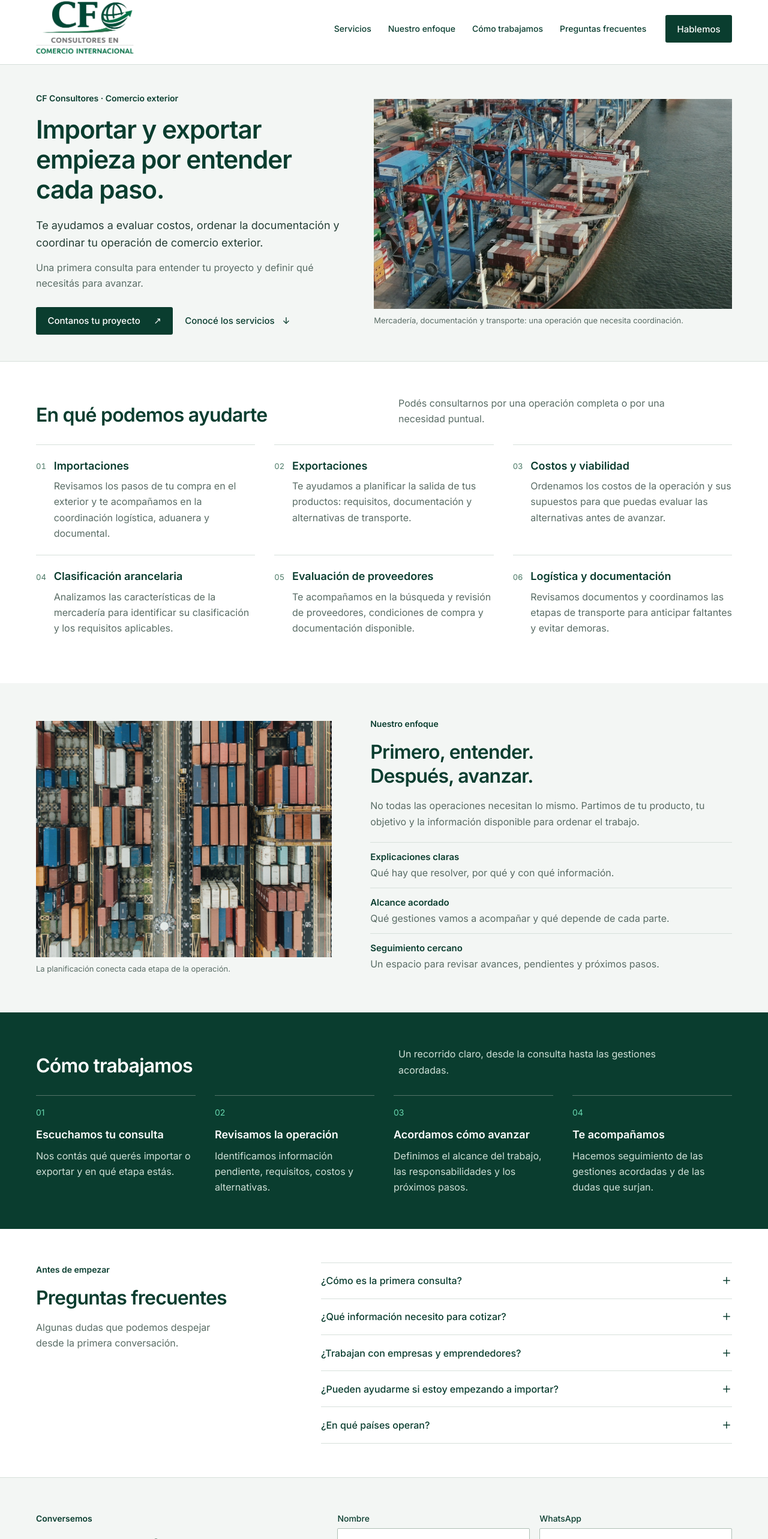
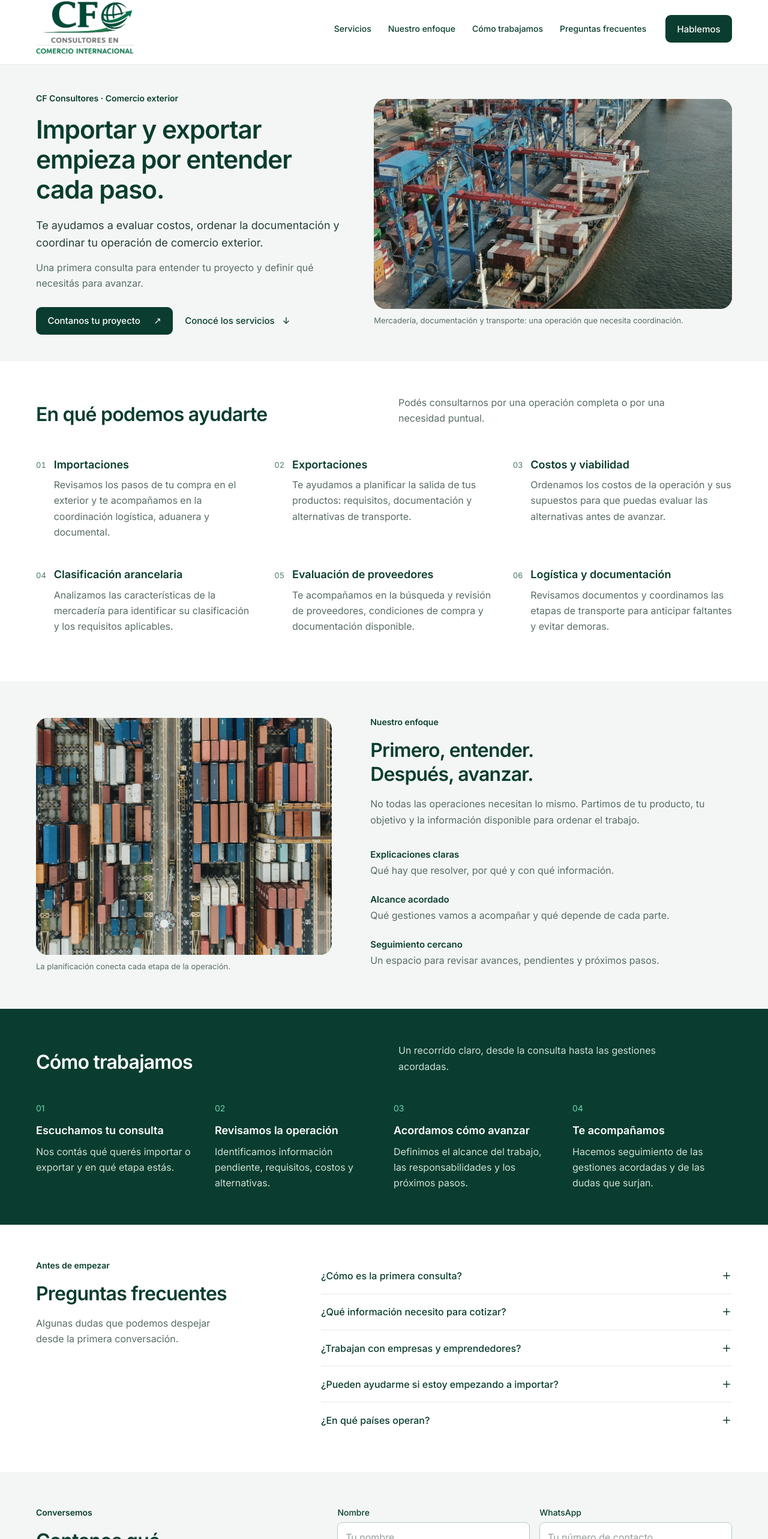
Before and after one commit to AlanTN13/cfsitioweb, a Next.js app: page / in a window 1280 px wide. Shown: the part 11-2577 px from the top of the page at 60% size. Built offline with nearby package versions, Linux system fonts and the light colour scheme.

Commit message:
Soften shapes and reduce repeated dividers (#3)
Co-authored-by: Tu Nombre <tu@email.com>

```diff
--- a/app/globals.css
+++ b/app/globals.css
@@ -6,7 +6,7 @@
   --primary: #0a3d2f;
   --accent: #10b981;
   --muted: #596c65;
-  --border: #d7e0db;
+  --border: #e3eae6;
   --card: #f3f6f4;
 }
 @theme inline {
@@ -35,7 +35,7 @@ p { color: var(--muted); }
 .site-width { width: min(100% - 4rem, 1160px); margin-inline: auto; }
 .section { padding-block: 3.5rem; scroll-margin-top: 130px; }
 .eyebrow { font-size: .875rem; font-weight: 600; color: var(--primary); margin-bottom: 1rem; }
-.button { min-height: 46px; padding: .7rem 1.15rem; display: inline-flex; align-items: center; justify-content: center; gap: 1.4rem; border: 1px solid transparent; border-radius: 3px; font-size: .9375rem; font-weight: 500; line-height: 1.4; text-decoration: none; }
+.button { min-height: 46px; padding: .7rem 1.15rem; display: inline-flex; align-items: center; justify-content: center; gap: 1.4rem; border: 1px solid transparent; border-radius: 9px; font-size: .9375rem; font-weight: 500; line-height: 1.4; text-decoration: none; }
 .button-primary { color: #fff; background: var(--primary); }
 .button-primary:hover:not(:disabled) { background: #125740; }
 .text-link { color: var(--primary); font-size: .9375rem; font-weight: 500; display: inline-flex; align-items: center; gap: .8rem; }
@@ -51,13 +51,13 @@ p { color: var(--muted); }
 .header-nav a:hover { text-decoration: underline; text-underline-offset: 5px; }
 .header-contact { margin-left: .5rem; }
 
-.hero { background: var(--card); border-bottom: 1px solid var(--border); padding-block: 2.75rem; }
+.hero { background: var(--card); padding-block: 2.75rem; }
 .hero-grid { display: grid; grid-template-columns: .95fr 1.1fr; align-items: center; gap: 3rem; }
 .hero-copy h1 { max-width: 500px; margin-bottom: 1.25rem; }
 .intro { font-size: 1.125rem; color: var(--foreground); line-height: 1.65; }
 .hero-detail { font-size: 1rem; margin-top: .8rem; }
 .hero-actions { display: flex; flex-wrap: wrap; align-items: center; gap: 1.25rem; margin-top: 1.65rem; }
-.photo { position: relative; overflow: hidden; background: var(--primary); }
+.photo { position: relative; overflow: hidden; background: var(--primary); border-radius: 20px; }
 .photo img { filter: saturate(.72); }
 .photo::after { content: ''; position: absolute; inset: 0; background: rgba(10,61,47,.08); pointer-events: none; }
 .hero-photo { height: 350px; }
@@ -67,7 +67,7 @@ figcaption { font-size: .8125rem; line-height: 1.5; color: var(--muted); margin-
 .section-heading { display: grid; grid-template-columns: 1fr 1fr; align-items: end; gap: 3rem; margin-bottom: 1.8rem; }
 .section-heading p { max-width: 480px; }
 .service-grid { display: grid; grid-template-columns: repeat(3, 1fr); column-gap: 2rem; }
-.service-item { border-top: 1px solid var(--border); padding-block: 1.4rem; display: flex; gap: .8rem; }
+.service-item { padding-block: 1.4rem; display: flex; gap: .8rem; }
 .service-number { color: #4b7966; font-size: .8125rem; padding-top: .2rem; font-variant-numeric: tabular-nums; }
 .service-item h3 { margin-bottom: .5rem; }
 .service-item p { font-size: 1rem; line-height: 1.65; }
@@ -77,7 +77,7 @@ figcaption { font-size: .8125rem; line-height: 1.5; color: var(--muted); margin-
 .approach-photo { aspect-ratio: 5/4; }
 .approach-copy h2 { margin-bottom: 1rem; }
 .approach-list { margin-top: 1.3rem; }
-.approach-list > div { border-top: 1px solid var(--border); padding-block: .75rem; }
+.approach-list > div { padding-block: .75rem; }
 .approach-list dt { font-weight: 600; font-size: .9375rem; color: var(--primary); }
 .approach-list dd { font-size: 1rem; color: var(--muted); }
 
@@ -85,21 +85,22 @@ figcaption { font-size: .8125rem; line-height: 1.5; color: var(--muted); margin-
 .process h2, .process h3 { color: white; }
 .process p { color: #cfe0d7; }
 .process-grid { list-style: none; display: grid; grid-template-columns: repeat(4, 1fr); gap: 2rem; padding: 0; margin: 0; }
-.process-grid li { border-top: 1px solid #537267; padding-top: 1rem; }
+.process-grid li { padding-top: 1rem; }
 .step-number { display: block; font-size: .875rem; color: #66d5ad; margin-bottom: .8rem; }
 .process-grid h3 { margin-bottom: .6rem; }
 .process-grid p { font-size: 1rem; }
 
 .faq-grid { display: grid; grid-template-columns: .75fr 1.25fr; gap: 4rem; }
 .faq-grid > div > p:last-child { margin-top: 1rem; max-width: 330px; }
-.faq-list { border-top: 1px solid var(--border); }
+.faq-list { min-width: 0; }
 .faq-item { border-bottom: 1px solid var(--border); }
+.faq-item:last-child { border-bottom: 0; }
 .faq-item button { width: 100%; display: flex; align-items: center; justify-content: space-between; gap: 1.25rem; padding: 1.1rem 0; background: transparent; border: 0; color: var(--primary); text-align: left; font-size: 1rem; font-weight: 500; line-height: 1.5; }
 .faq-item svg { flex-shrink: 0; }
 .faq-answer { padding: 0 1.8rem 1.1rem 0; }
 .faq-answer p { font-size: 1rem; }
 
-.contact { background: var(--card); border-top: 1px solid var(--border); }
+.contact { background: var(--card); }
 .contact-grid { display: grid; grid-template-columns: .8fr 1.2fr; gap: 4rem; }
 .contact-copy h2 { max-width: 350px; margin-bottom: 1rem; }
 .contact-note { margin-top: 1.3rem; font-size: .9375rem; }
@@ -107,13 +108,13 @@ figcaption { font-size: .8125rem; line-height: 1.5; color: var(--muted); margin-
 .form-row { display: grid; grid-template-columns: 1fr 1fr; gap: 1rem; }
 .contact-form label { display: block; color: var(--primary); font-size: .875rem; font-weight: 500; margin-bottom: .35rem; }
 .contact-form label span { color: var(--muted); font-weight: 400; }
-.contact-form input, .contact-form textarea { display: block; width: 100%; border: 1px solid #aebfb5; border-radius: 2px; background: #fff; padding: .7rem .8rem; font-size: 1rem; line-height: 1.5; color: var(--foreground); }
+.contact-form input, .contact-form textarea { display: block; width: 100%; border: 1px solid #b8c8be; border-radius: 8px; background: #fff; padding: .7rem .8rem; font-size: 1rem; line-height: 1.5; color: var(--foreground); }
 .contact-form textarea { resize: vertical; min-height: 110px; }
 .contact-form input:focus, .contact-form textarea:focus { outline: 2px solid var(--primary); outline-offset: 1px; }
 .form-footer { display: flex; align-items: center; flex-wrap: wrap; gap: 1rem; }
 .form-footer p { font-size: .8125rem; line-height: 1.5; }
 
-.site-footer { padding-block: 2rem; border-top: 1px solid var(--border); }
+.site-footer { padding-block: 2rem; }
 .footer-inner { display: flex; flex-wrap: wrap; justify-content: space-between; align-items: center; gap: 1.5rem; }
 .footer-brand { font-family: Georgia, 'Times New Roman', serif; color: var(--primary); font-size: 1.5rem; }
 .footer-inner p { font-size: .8125rem; margin-top: .25rem; }
```
Also changed, not shown: 1 other file (tests, documents, lock files or other folders).
